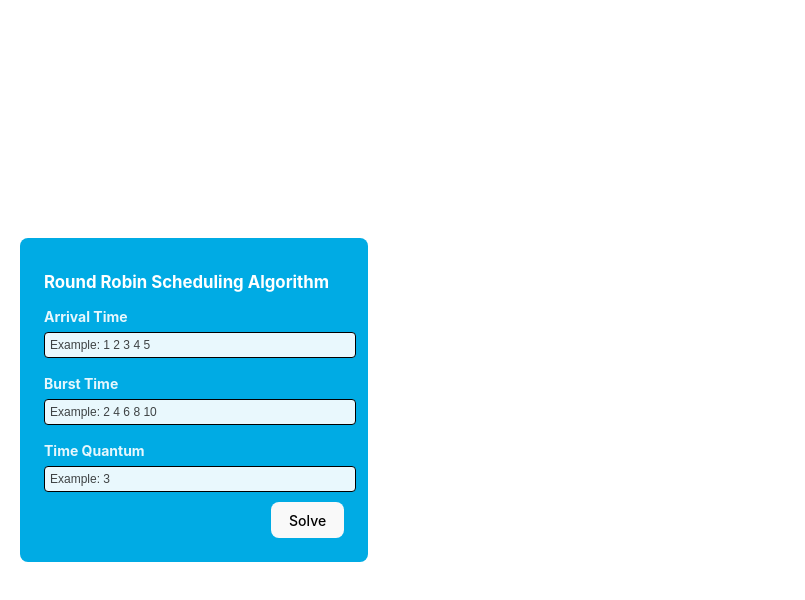
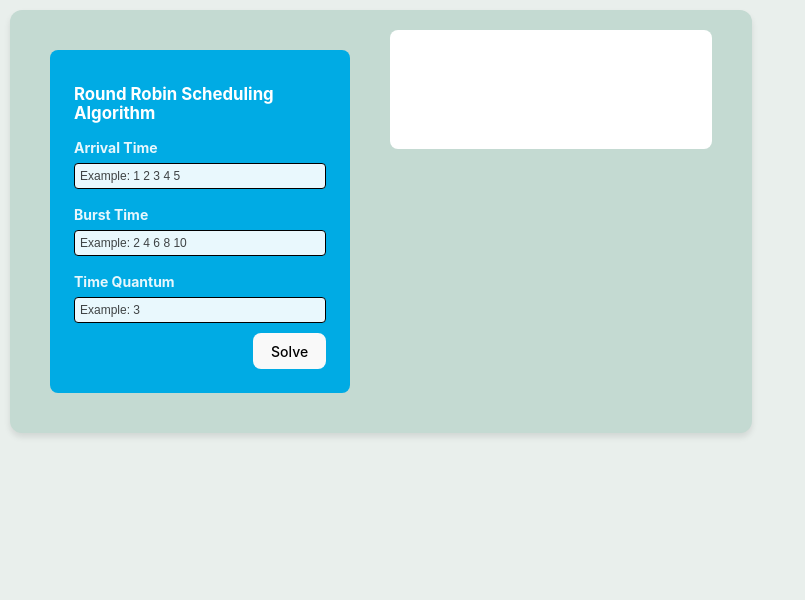
Before and after one commit to jLordy/round-robin, a React (Vite) app: page / in a window 1280 px wide. Shown: the top 600 px of the page, without its empty margins (0-805 px from the left). Built offline with nearby package versions, Linux system fonts and the light colour scheme.

Commit message:
Update App.css

```diff
--- a/src/App.css
+++ b/src/App.css
@@ -1,9 +1,31 @@
-.parent-container{
+* {
+    box-sizing: border-box;
+  }
 
+
+body {
+    background-color: rgb(233, 239, 236);
 }
-.component-container{
+
+.parent-container {
     display: flex;
-    background-color: rgb(255, 255, 255);
-    gap: 10px;
-    width: fit-content;
+    justify-content: center;
+    align-items: flex-start;
+    min-height: 100vh;
+    width: 100%;
+    padding: 10px;
+    max-width: none; /* Remove max-width constraint */
 }
+
+.component-container {
+    display: flex;
+    flex-direction: row; /* Keep side-by-side layout */
+    justify-content: flex-start;
+    align-items: flex-start;
+    background-color: rgb(196, 218, 210);
+    gap: 20px;
+    width: 100%;
+    border-radius: 12px;
+    padding: 20px;
+    box-shadow: 0 4px 6px rgba(0, 0, 0, 0.1);
+}
```
